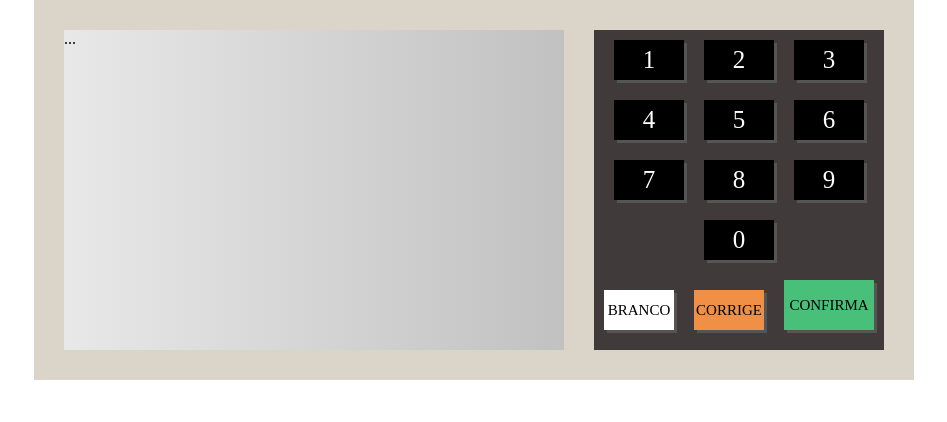
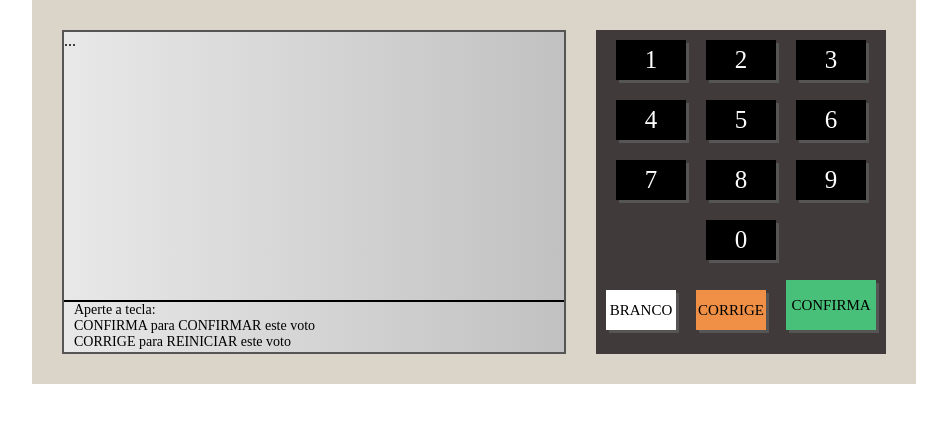
Before and after one commit to LuSN23/urna-eletronica, a plain HTML site: page index.html in a window 1280 px wide. Shown: the whole page, without its empty margins (166-1113 px from the left). Drawn offline with Linux system fonts and the light colour scheme.

Commit message:
adição de uma borda, definição e alinhamento de subdivisões da tela com as classes .d-1 e .d-2

```diff
--- a/index.html
+++ b/index.html
@@ -10,7 +10,14 @@
 <body>
     <div class="urna">
         <div class="tela">
-            ...
+            <div class="d-1">
+                ...
+            </div>
+            <div class="d-2">
+                Aperte a tecla:<br/>
+                CONFIRMA para CONFIRMAR este voto<br/>
+                CORRIGE para REINICIAR este voto
+            </div>
         </div>
         <div class="teclado">
             <div class="teclado--linha">
--- a/style.css
+++ b/style.css
@@ -12,7 +12,10 @@ body {
 .tela {
     width: 500px;
     height: 320px;
-    background: linear-gradient(to right, #e8e8e8, #c1c1c1)
+    background: linear-gradient(to right, #e8e8e8, #c1c1c1);
+    border:2px solid #555;
+    display: flex;
+    flex-direction: column;
 }
 .teclado {
     background-color: #403a3a;
@@ -58,3 +61,13 @@ body {
     width: 90px;
     height: 50px;
 }
+
+.d-1 {
+    flex: 1;
+}
+.d-2 {
+    height: 50px;
+    font-size: 14px;
+    border-top: 2px solid #000;
+    padding-left: 10px;
+}
```
